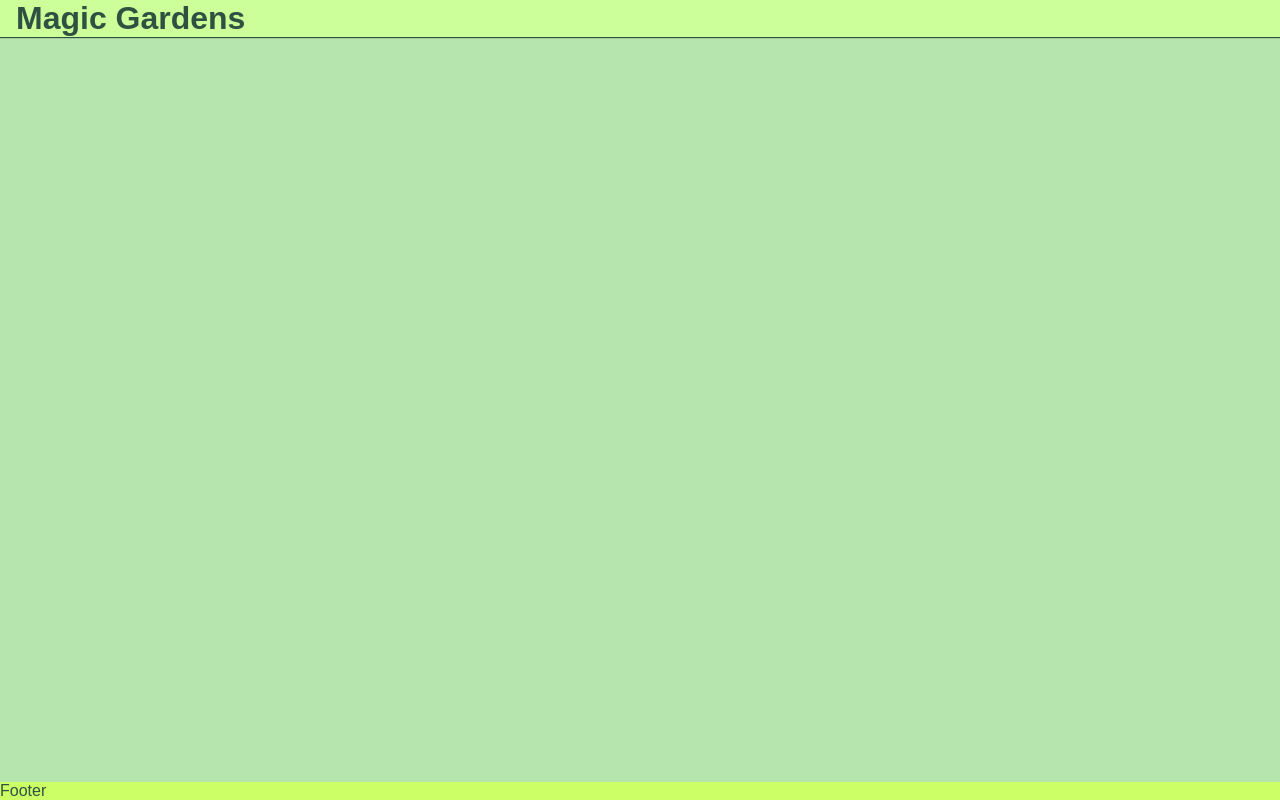
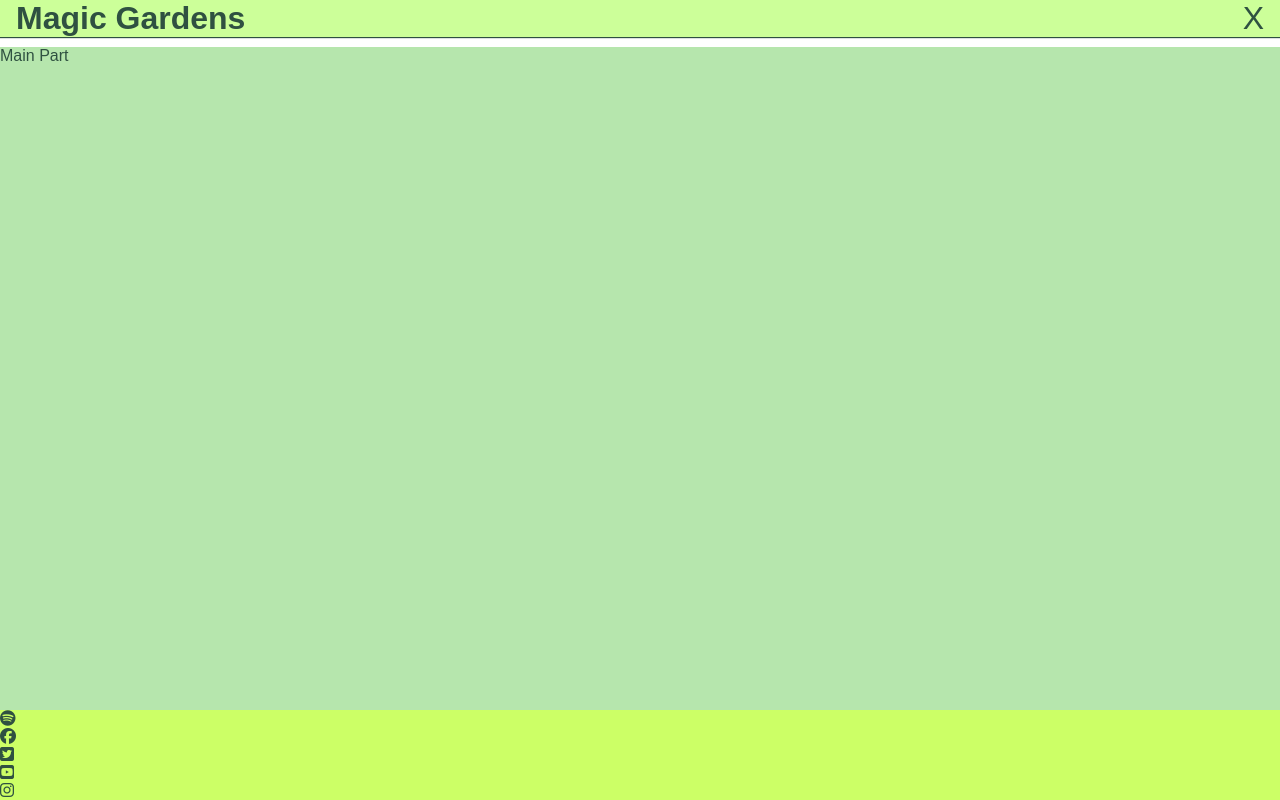
Before and after one commit to Ms-Marie/magic-gardens, a plain HTML site: page index.html in a window 1280 px wide. Drawn offline with Linux system fonts and the light colour scheme; a web font is replaced by a local one.

Commit message:
Add social media links to footer

```diff
--- a/assets/css/style.css
+++ b/assets/css/style.css
@@ -28,6 +28,9 @@ header {
     z-index: 99;
     width: 100%;
     box-shadow: 0 1px 1px #2f5141;
+    display: flex;
+    justify-content: space-between;
+    align-items: baseline;
 }
 
 /* Text decoration none */
@@ -53,18 +56,34 @@ h1 {
 }
 
 .active {
-    border-bottom: 2px solid #2f5141;
+    border-bottom: -10px solid #2f5141;
 }
 
 /* Navbar styles with dropdown toggle*/
 nav {
     position: absolute;
+    background-color: #CCFF99;
     width: 100%;
-    /*box-shadow: 0 0px 0px #2f5141;*/
+    left: 0;
     padding: 0 1rem;
+    box-shadow: 0 2px 2px #2f5141;
     display: none;
+    top: 100%;
+}
 
 
+
+/* Nav toggle */
+#nav-toggle:checked~nav {
+    display: block;
+}
+
+#nav-toggle {
+    display: none;
+}
+
+.nav-toggle-label {
+    font-size: 2rem;
 }
 
 /* Main content */
@@ -72,6 +91,7 @@ main {
     background-color: rgb(182, 230, 173);
     /* Make main element take up any surplus space to push fotter down */
     flex: 1 0 auto;
+    margin-top: 47px;
 }
 
 /* Footer */
--- a/index.html
+++ b/index.html
@@ -24,6 +24,8 @@
       <a href="index.html">
         <h1 id="logo">Magic Gardens</h1>
       </a>
+      <input type="checkbox" id="nav-toggle" name="nav-toggle" />
+      <label for="nav-toggle" class="nav-toggle-label">X</label>
       <nav>
         <ul id="menu">
           <li><a href="index.html" class="active">Home</a></li>
@@ -37,6 +39,39 @@
     <main>Main Part</main>
 
     <!-- Footer -->
-    <footer>Footer</footer>
+
+        <footer>
+            <ul id="social-networks">
+
+                <li>
+                    <a href="https://www.spotify.com" target="_blank" rel="noopener"
+                        aria-label="Visit our Spotify page (opens in a new tab)">
+                        <i class="fa-brands fa-spotify"></i></a>
+
+                </li>
+                <li>
+                    <a href="https://www.facebook.com/" target="_blank" rel="noopener"
+                        aria-label="Visit our Facebook page (opens in a new tab)">
+                        <i class="fa-brands fa-facebook"></i></a>
+                </li>
+                <li>
+                    <a href="https://www.twitter.com/" target="_blank" rel="noopener"
+                        aria-label="Visit our Twitter page (opens in a new tab)">
+                        <i class="fa-brands fa-twitter-square"></i></a>
+                </li>
+                <li>
+                    <a href="https://www.youtube.com/" target="_blank" rel="noopener"
+                        aria-label="Visit our YouTube page (opens in a new tab)">
+                        <i class="fa-brands fa-youtube-square"></i></a>
+                </li>
+                <li>
+                    <a href="https://www.instagram.com/" target="_blank" rel="noopener"
+                        aria-label="Visit our Instagram page (opens in a new tab)">
+                        <i class="fa-brands fa-instagram"></i></a>
+                </li>
+            </ul>
+        </footer>
+        <!-- Font Aweson -->
+        <script src="https://kit.fontawesome.com/543101a2c2.js" crossorigin="anonymous"></script>
   </body>
 </html>
```
